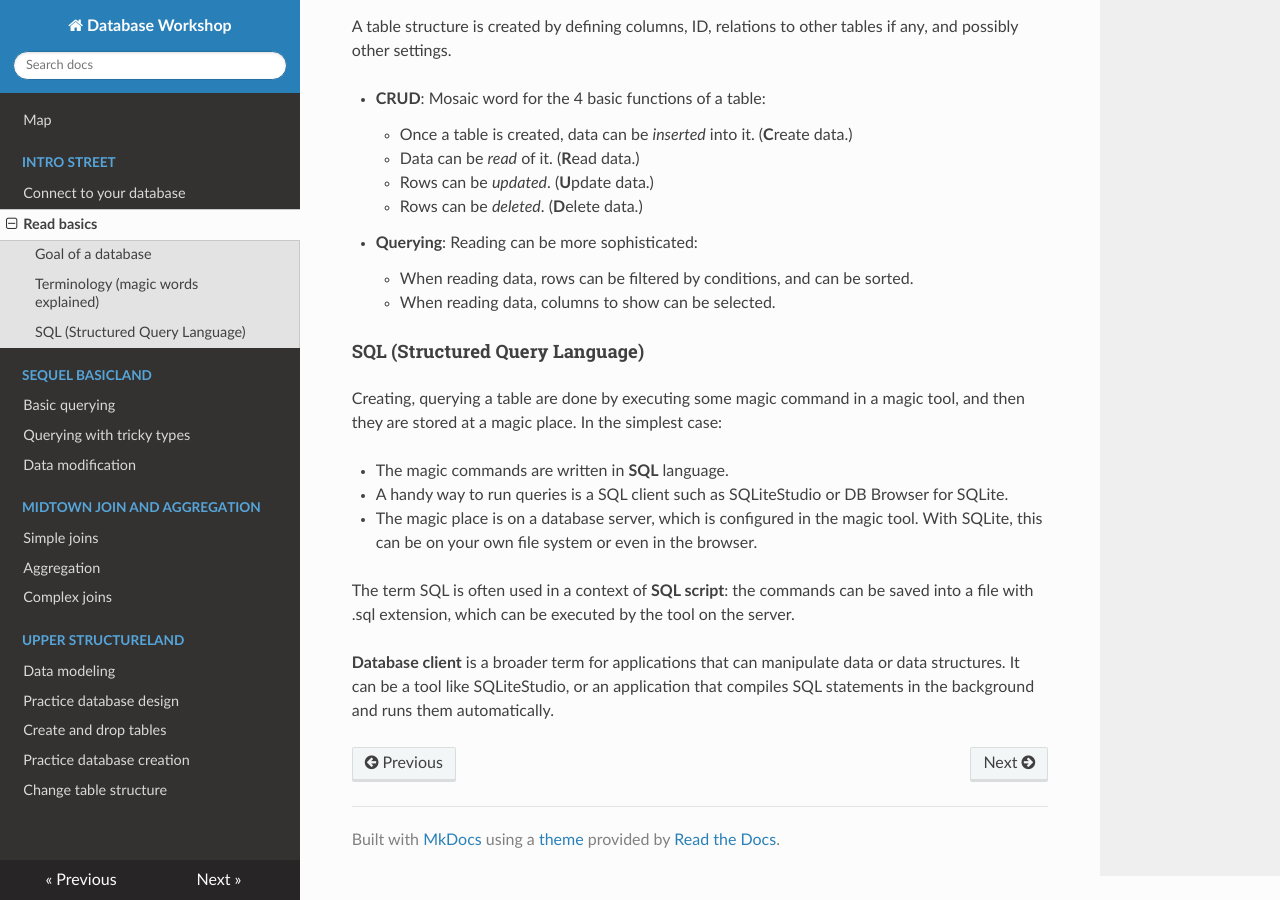
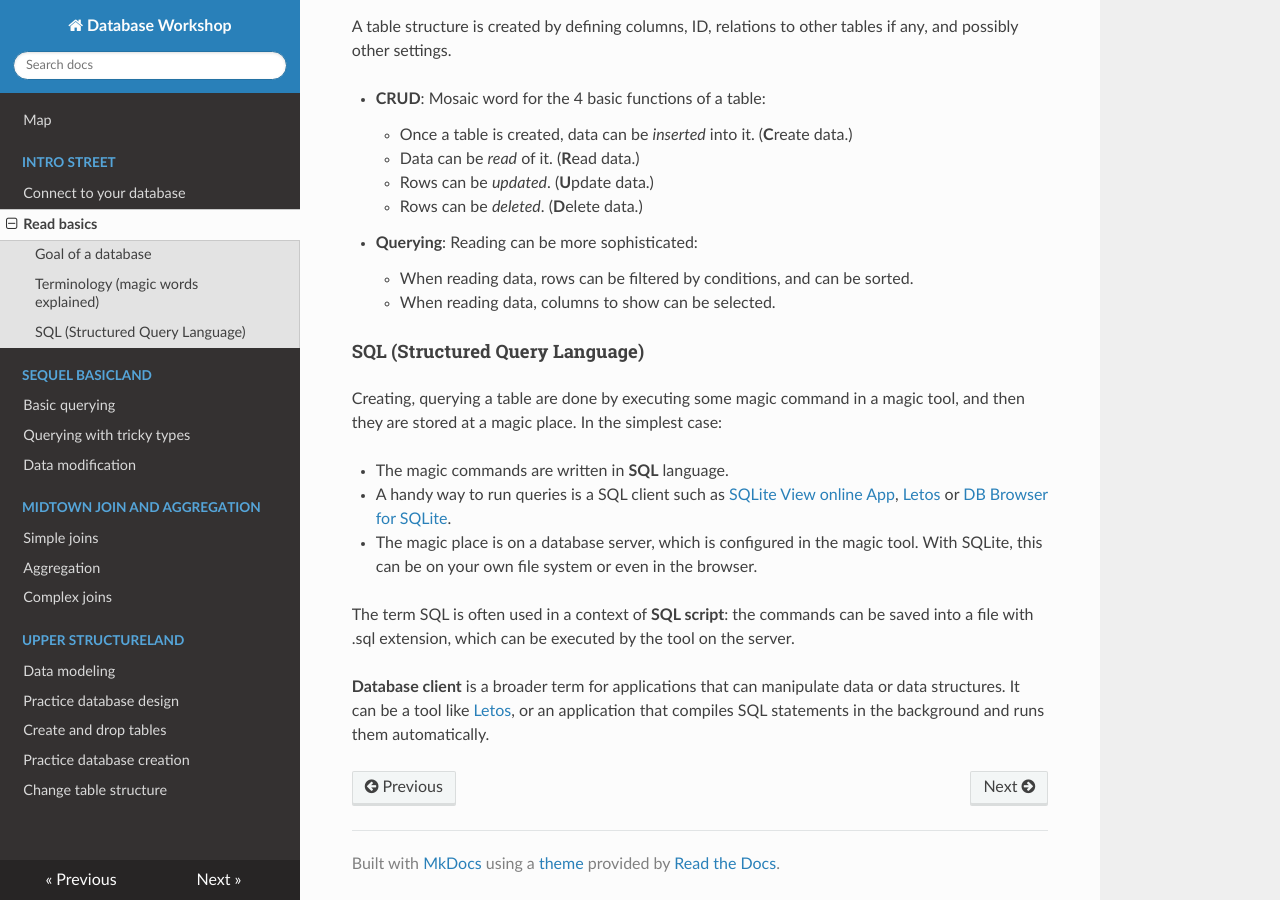
Before and after one commit to TOPdesk/database-detective, an MkDocs documentation site: the page built from material/intro-street/read-basics.md, in a window 1280 px wide and 900 px high, scrolled down 1687 px. Built offline with MkDocs 1.6.1, drawn with Linux system fonts in a browser that asks for light colours; nearby versions of some CDN libraries.

Commit message:
Add links to SQLite tools

```diff
--- a/material/intro-street/read-basics.md
+++ b/material/intro-street/read-basics.md
@@ -46,9 +46,9 @@ A table structure is created by defining columns, ID, relations to other tables
 Creating, querying a table are done by executing some magic command in a magic tool, and then they are stored at a magic place. In the simplest case:
 
  * The magic commands are written in **SQL** language.
- * A handy way to run queries is a SQL client such as SQLiteStudio or DB Browser for SQLite.
+ * A handy way to run queries is a SQL client such as [SQLite View online App](https://www.sqliteview.com/app), [Letos](https://letos.org/) or [DB Browser for SQLite](https://sqlitebrowser.org/).
  * The magic place is on a database server, which is configured in the magic tool. With SQLite, this can be on your own file system or even in the browser.
 
 The term SQL is often used in a context of **SQL script**: the commands can be saved into a file with .sql extension, which can be executed by the tool on the server.
 
-**Database client** is a broader term for applications that can manipulate data or data structures. It can be a tool like SQLiteStudio, or an application that compiles SQL statements in the background and runs them automatically.
+**Database client** is a broader term for applications that can manipulate data or data structures. It can be a tool like [Letos](https://letos.org/), or an application that compiles SQL statements in the background and runs them automatically.
```
Also changed, not shown: material/upper-structureland/change-table-structure.md (+1 -1 lines), material/upper-structureland/practice-database-creation.md (+1 -1 lines).
